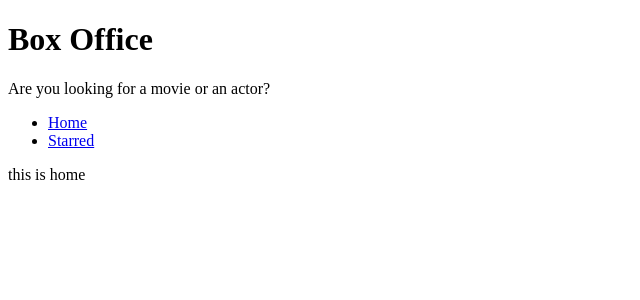
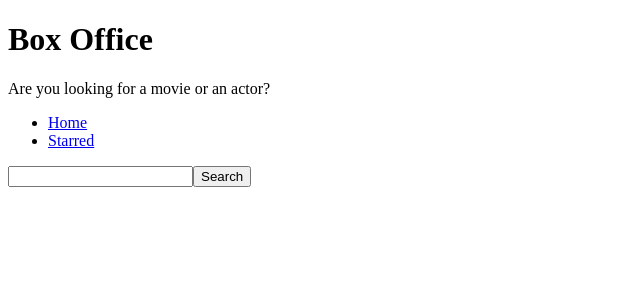
Before and after one commit to kwabena95/box-office, a React (Create React App) app: page / in a window 1280 px wide. Shown: the top 300 px of the page, without its empty margins (0-640 px from the left). Built offline with nearby package versions, Linux system fonts and the light colour scheme.

Commit message:
created input and fetch results from tvMaze api

```diff
--- a/src/pages/Home.jsx
+++ b/src/pages/Home.jsx
@@ -1,9 +1,31 @@
+import { useState } from 'react';
 import MainPageLayout from "../components/MainPageLayout/MainPageLayout"
 
 const Home = () => {
+    const [searchInput, setSearchInput] = useState('');
+
+    const onInputChange = (e) => {
+        setSearchInput(e.target.value)
+    }
+
+    // fetch api
+    const onSearch = async () => {
+        let API_URL = `https://api.tvmaze.com/search/shows?q=${searchInput}`;
+
+        const response = await fetch(API_URL);
+        const data = await response.json();
+        console.log(data);
+    }
+
+    // grab search result by pressing enter button
+    const onKeyDown = (e) => {
+        if (e.keyCode === 13) onSearch();
+    }
+
     return (
         <MainPageLayout>
-            this is home
+            <input type="text" onChange={onInputChange} onKeyDown={onKeyDown} value={searchInput} />
+            <button type='button' onClick={onSearch}>Search</button>
         </MainPageLayout>
     )
 }
```
